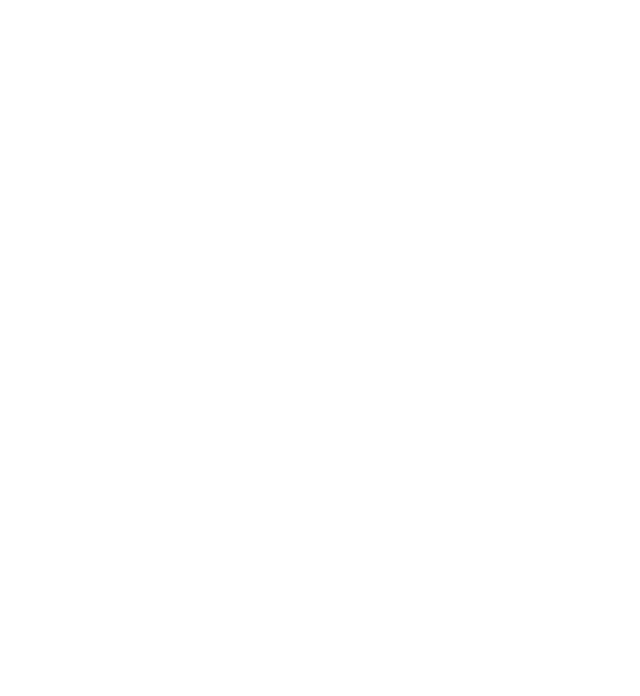
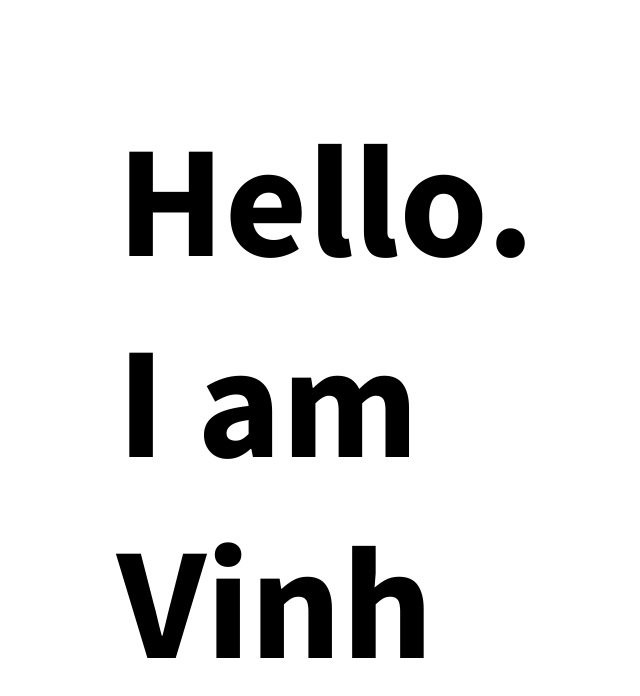
Before and after one commit to vinhbt241/my-portfolio-website, a React (Create React App) app: page / in a window 1280 px wide. Shown: the top 696 px of the page, without its empty margins (139-779 px from the left). Built offline with nearby package versions, Linux system fonts and the light colour scheme.

Commit message:
Create static links and add style to them

```diff
--- a/src/components/Home.js
+++ b/src/components/Home.js
@@ -1,6 +1,9 @@
+import { LinkContainer } from "./LinkContainer"
+
 const Home = () => {
   return(
     <div className="Home">
+      <LinkContainer />
     </div>
   )
 }
--- /dev/null
+++ b/src/components/LinkContainer.js
@@ -0,0 +1,32 @@
+import { useState } from "react"
+
+const LinkContainer = () => {
+  const [aboutShow, setAboutShow] = useState(false);
+  const [worksShow, setWorksShow] = useState(false);
+  const [contactShow, setContactShow] = useState(false);
+
+  return(
+    <div className="LinkContainer">
+      <div
+        className="link"
+        onMouseEnter={() => setAboutShow(true)}
+        onMouseLeave={() => setAboutShow(false)}>
+        {aboutShow ? "About" : "Hello."}
+      </div>
+      <div
+       className="link"
+       onMouseEnter={() => setWorksShow(true)}
+       onMouseLeave={() => setWorksShow(false)}>
+        {worksShow ? "Works" : "I am"}
+      </div>
+      <div
+        className="link"
+        onMouseEnter={() => setContactShow(true)}
+        onMouseLeave={() => setContactShow(false)}>
+        {contactShow ? "Contact" : "Vinh"}
+      </div>
+    </div>
+  )
+}
+
+export {LinkContainer}
--- a/src/styles/App.css
+++ b/src/styles/App.css
@@ -18,17 +18,22 @@
 }
 
 .Home {
-  width: 70vw;
+  width: 100vw;
   height: 100vh;
 
   display: flex;
   flex-direction: column;
   justify-content: center;
+  align-items: center;
+}
 
+.LinkContainer {
+  width: 60vw;
+
+  font-size: 10rem;
   font-family: 'Source Sans Pro Bold';
 }
 
-/* .LinkContainer {
-  border: 1px solid black;
-  font-size: 10rem;
-} */
+.link {
+  width: fit-content;
+}
```
